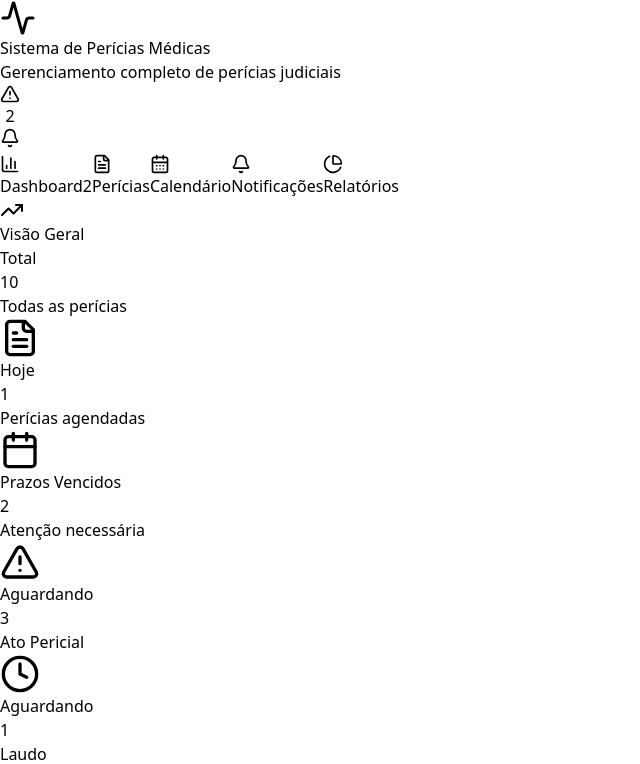
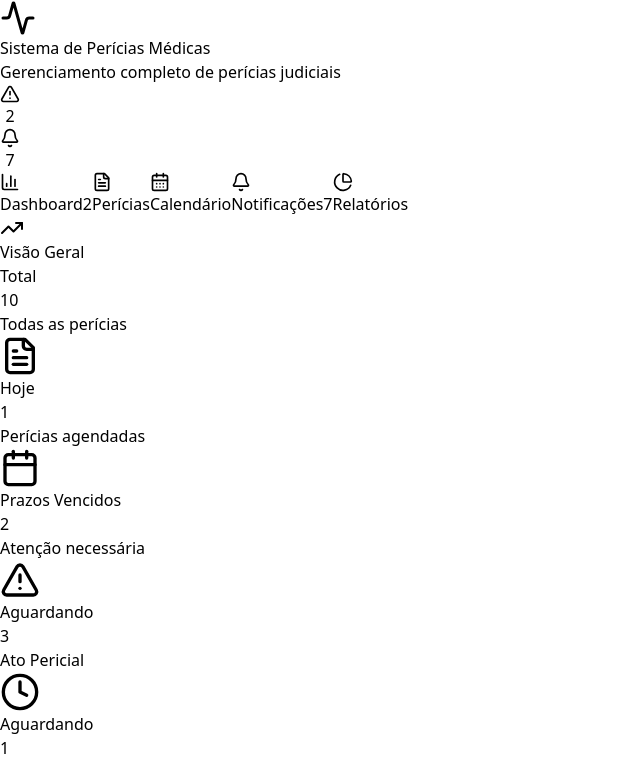
Before and after one commit to luizmasella/CM, a React (Vite) app: page / in a window 1280 px wide. Shown: the top 764 px of the page, without its empty margins (0-640 px from the left). Built offline with nearby package versions, Linux system fonts and the light colour scheme.

Commit message:
Update App.tsx

```diff
--- a/src/App.tsx
+++ b/src/App.tsx
@@ -1,4 +1,4 @@
-// FILE: src/App.tsx (VERSÃO FINAL E CORRIGIDA)
+// FILE: src/App.tsx (VERSÃO FINAL COM NOTIFICAÇÕES CORRIGIDAS)
 
 import React from 'react';
 import { usePericias } from './context/PericiasContext';
@@ -10,7 +10,8 @@ import CalendarView from './components/CalendarView';
 import PericiaForm from './components/PericiaForm';
 import PericiaDetails from './components/PericiaDetails';
 import ProcessDetailPage from './components/ProcessDetailPage';
-import RelatoriosPage from './components/RelatoriosPage'; // Importamos a nova página
+import RelatoriosPage from './components/RelatoriosPage';
+import NotificacoesPage from './components/NotificacoesPage';
 import { Clock, FileText, FileQuestion, Gavel, DollarSign, CheckCircle, XCircle, AlertCircle } from 'lucide-react';
 
 export default function App() {
@@ -46,8 +47,21 @@ export default function App() {
     cancelada: { label: 'Cancelada', color: 'bg-red-100 text-red-800', icon: XCircle },
     recusada: { label: 'Recusada', color: 'bg-gray-100 text-gray-800', icon: AlertCircle }
   };
-  const isPrazoVencido = (prazo: string | null): boolean => { if (!prazo) return false; const hoje = new Date(); hoje.setHours(0, 0, 0, 0); const dataPrazo = new Date(prazo); return dataPrazo < hoje; };
-  const diasAtraso = (prazo: string | null): number => { if (!prazo) return 0; const hoje = new Date(); const dataPrazo = new Date(prazo); const diffTime = hoje.getTime() - dataPrazo.getTime(); const diffDays = Math.ceil(diffTime / (1000 * 60 * 60 * 24)); return diffDays > 0 ? diffDays : 0; };
+
+  // 1. FUNÇÃO isPrazoVencido CORRIGIDA PARA EVITAR PROBLEMAS DE FUSO HORÁRIO
+  const isPrazoVencido = (prazo: string | null): boolean => {
+    if (!prazo) return false;
+    const hoje = new Date();
+    hoje.setHours(0, 0, 0, 0); // Zera a hora de hoje para comparar apenas a data
+
+    // Converte a string 'YYYY-MM-DD' para uma data local segura
+    const [ano, mes, dia] = prazo.split('-').map(Number);
+    const dataPrazo = new Date(ano, mes - 1, dia);
+
+    return dataPrazo < hoje;
+  };
+
+  const diasAtraso = (prazo: string | null): number => { if (!prazo) return 0; const hoje = new Date(); hoje.setHours(0, 0, 0, 0); const [ano, mes, dia] = prazo.split('-').map(Number); const dataPrazo = new Date(ano, mes - 1, dia); const diffTime = hoje.getTime() - dataPrazo.getTime(); const diffDays = Math.ceil(diffTime / (1000 * 60 * 60 * 24)); return diffDays > 0 ? diffDays : 0; };
 
   const handleEdit = (pericia: any) => { setEditingId(pericia.id); setShowForm(true); };
   const handleShowNewForm = () => { setEditingId(null); setShowForm(true); };
@@ -63,8 +77,34 @@ export default function App() {
   const exportarRelatorio = () => alert('Exportando...');
 
   const [showNotifications, setShowNotifications] = React.useState(false);
-  const [notifications] = React.useState<any[]>([]); // Placeholder
-  const notificacoesNaoLidas = 0;
+  const [notifications, setNotifications] = React.useState<any[]>([]);
+
+  // 2. useEffect CORRIGIDO PARA GERAR TODAS AS NOTIFICAÇÕES
+  React.useEffect(() => {
+    const hoje = new Date();
+    hoje.setHours(0,0,0,0);
+    const novasNotificacoes: any[] = [];
+    let notificationId = 1;
+
+    pericias.forEach((pericia) => {
+        // Notificação para prazo de laudo vencido
+        if(pericia.prazoLaudo && isPrazoVencido(pericia.prazoLaudo)) {
+            novasNotificacoes.push({ id: notificationId++, tipo: 'prazo_vencido', titulo: '🔴 Prazo de Laudo Vencido!', mensagem: `Processo ${pericia.numeroProcesso}`, pericia, data: new Date().toISOString(), lida: false, prioridade: 'urgente' });
+        }
+        // Notificação para prazo de quesitos vencido
+        if(pericia.prazoQuesitos && isPrazoVencido(pericia.prazoQuesitos)) {
+            novasNotificacoes.push({ id: notificationId++, tipo: 'prazo_vencido', titulo: '🔴 Prazo de Quesitos Vencido!', mensagem: `Processo ${pericia.numeroProcesso}`, pericia, data: new Date().toISOString(), lida: false, prioridade: 'urgente' });
+        }
+    });
+    setNotifications(novasNotificacoes);
+  }, [pericias]); // A dependência está correta
+
+  const notificacoesNaoLidas = notifications.filter(n => !n.lida).length;
+  const marcarComoLida = (id: number) => setNotifications(notifs => notifs.map(n => n.id === id ? { ...n, lida: true } : n));
+  const marcarTodasComoLidas = () => setNotifications(notifs => notifs.map(n => ({ ...n, lida: true })));
+  const limparNotificacoes = () => setNotifications(notifs => notifs.filter(n => !n.lida));
+  const abrirPericiaNotificacao = (notificacao: any) => { openProcessPage(notificacao.pericia); marcarComoLida(notificacao.id); };
+
   const [currentMonth, setCurrentMonth] = React.useState(new Date());
   const navigateMonth = (direction: number) => setCurrentMonth(prev => new Date(new Date(prev).setMonth(prev.getMonth() + direction)));
   const goToToday = () => setCurrentMonth(new Date());
@@ -73,85 +113,24 @@ export default function App() {
   const getPrazosForDate = (dateString: string) => pericias.filter(p => p.prazoLaudo === dateString || p.prazoQuesitos === dateString);
   const formatDateString = (year: number, month: number, day: number) => `${year}-${String(month + 1).padStart(2, '0')}-${String(day).padStart(2, '0')}`;
   const isToday = (year: number, month: number, day: number) => new Date().getFullYear() === year && new Date().getMonth() === month && new Date().getDate() === day;
-  const marcarComoLida = () => {};
-  const marcarTodasComoLidas = () => {};
-  const limparNotificacoes = () => {};
-  const abrirPericiaNotificacao = () => {};
 
   if (processDetailView && currentPericia) {
-    return (
-      <ProcessDetailPage
-        currentPericia={currentPericia}
-        closeProcessPage={closeProcessPage}
-        statusConfig={statusConfig}
-        tiposPericia={tiposPericia}
-        regioesList={regioesList}
-        isPrazoVencido={isPrazoVencido}
-        diasAtraso={diasAtraso}
-      />
-    )
+    return ( <ProcessDetailPage currentPericia={currentPericia} closeProcessPage={closeProcessPage} statusConfig={statusConfig} tiposPericia={tiposPericia} regioesList={regioesList} isPrazoVencido={isPrazoVencido} diasAtraso={diasAtraso}/> )
   }
 
   return (
     <div className="min-h-screen bg-gradient-to-br from-gray-50 to-blue-50">
-      <Header
-        periciasAtrasadas={periciasAtrasadas}
-        notificacoesNaoLidas={notificacoesNaoLidas}
-        showNotifications={showNotifications}
-        notifications={notifications}
-        handleCardClick={handleCardClick}
-        setShowNotifications={setShowNotifications}
-        abrirPericiaNotificacao={abrirPericiaNotificacao}
-        marcarTodasComoLidas={marcarTodasComoLidas}
-        limparNotificacoes={limparNotificacoes}
-        marcarComoLida={marcarComoLida}
-      />
-      <Navbar
-        activeTab={activeTab}
-        setActiveTab={setActiveTab}
-        periciasAtrasadas={periciasAtrasadas}
-        notificacoesNaoLidas={notificacoesNaoLidas}
-      />
+      <Header periciasAtrasadas={periciasAtrasadas} notificacoesNaoLidas={notificacoesNaoLidas} showNotifications={showNotifications} notifications={notifications} handleCardClick={handleCardClick} setShowNotifications={setShowNotifications} abrirPericiaNotificacao={abrirPericiaNotificacao} marcarTodasComoLidas={marcarTodasComoLidas} limparNotificacoes={limparNotificacoes} marcarComoLida={marcarComoLida}/>
+      <Navbar activeTab={activeTab} setActiveTab={setActiveTab} periciasAtrasadas={periciasAtrasadas} notificacoesNaoLidas={notificacoesNaoLidas}/>
       <main className="container mx-auto px-4 py-8">
         {activeTab === 'dashboard' && <Dashboard stats={stats} periciasAtrasadas={periciasAtrasadas} handleCardClick={handleCardClick}/>}
-        {activeTab === 'pericias' && (
-          <PericiasManager
-            filteredPericias={filteredPericias}
-            pericias={pericias}
-            statusConfig={statusConfig}
-            exportarRelatorio={exportarRelatorio}
-            handleShowNewForm={handleShowNewForm}
-            handleViewDetails={handleViewDetails}
-            openProcessPage={openProcessPage}
-            handleEdit={handleEdit}
-            searchTerm={searchTerm}
-            setSearchTerm={setSearchTerm}
-            filterStatus={filterStatus}
-            setFilterStatus={setFilterStatus}
-          />
-        )}
+        {activeTab === 'pericias' && <PericiasManager filteredPericias={filteredPericias} pericias={pericias} statusConfig={statusConfig} exportarRelatorio={exportarRelatorio} handleShowNewForm={handleShowNewForm} handleViewDetails={handleViewDetails} openProcessPage={openProcessPage} handleEdit={handleEdit} searchTerm={searchTerm} setSearchTerm={setSearchTerm} filterStatus={filterStatus} setFilterStatus={setFilterStatus}/>}
         {activeTab === 'calendario' && <CalendarView currentMonth={currentMonth} pericias={pericias} periciasAtrasadas={periciasAtrasadas} navigateMonth={navigateMonth} goToToday={goToToday} getDaysInMonth={getDaysInMonth} formatDateString={formatDateString} getPericiasForDate={getPericiasForDate} getPrazosForDate={getPrazosForDate} isToday={isToday} isPrazoVencido={isPrazoVencido} diasAtraso={diasAtraso} setSelectedDate={() => {}} setFilterDate={() => {}} setActiveTab={setActiveTab} openProcessPage={openProcessPage}/>}
-
-        {/* AQUI ESTÁ A LINHA CORRIGIDA */}
-        {activeTab === 'relatorios' && (
-          <RelatoriosPage
-            stats={stats}
-            exportarRelatorio={exportarRelatorio}
-          />
-        )}
+        {activeTab === 'relatorios' && <RelatoriosPage stats={stats} exportarRelatorio={exportarRelatorio}/>}
+        {activeTab === 'notificacoes' && <NotificacoesPage notifications={notifications} notificacoesNaoLidas={notificacoesNaoLidas} marcarTodasComoLidas={marcarTodasComoLidas} limparNotificacoes={limparNotificacoes} abrirPericiaNotificacao={abrirPericiaNotificacao} marcarComoLida={marcarComoLida}/>}
       </main>
       {showForm && <PericiaForm setShowForm={setShowForm} editingId={editingId} setEditingId={setEditingId}/>}
-      <PericiaDetails
-        showDetails={showDetails}
-        selectedPericia={selectedPericia}
-        setShowDetails={setShowDetails}
-        setSelectedPericia={setSelectedPericia}
-        statusConfig={statusConfig}
-        tiposPericia={tiposPericia}
-        isPrazoVencido={isPrazoVencido}
-        diasAtraso={diasAtraso}
-        handleSaveDetails={handleSaveDetails}
-      />
+      <PericiaDetails showDetails={showDetails} selectedPericia={selectedPericia} setShowDetails={setShowDetails} setSelectedPericia={setSelectedPericia} statusConfig={statusConfig} tiposPericia={tiposPericia} isPrazoVencido={isPrazoVencido} diasAtraso={diasAtraso} handleSaveDetails={handleSaveDetails}/>
     </div>
   );
 }
```
